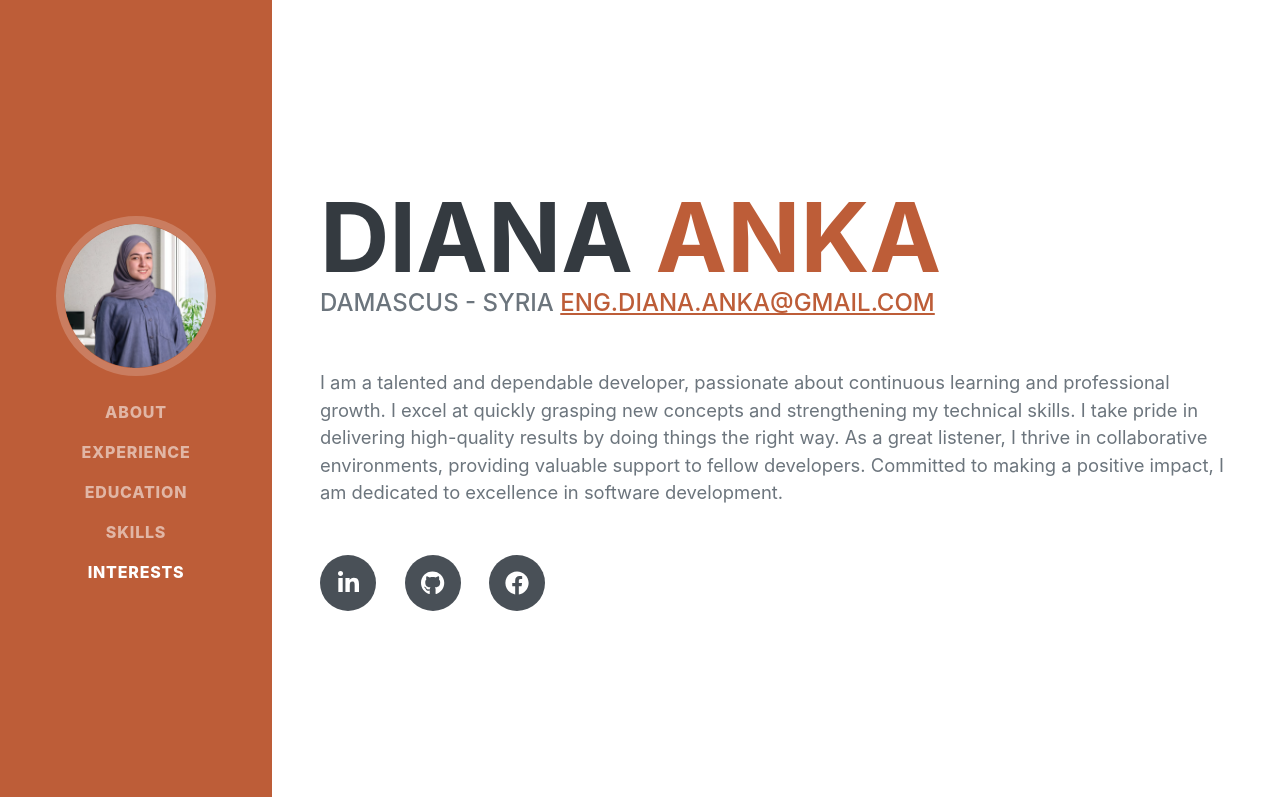
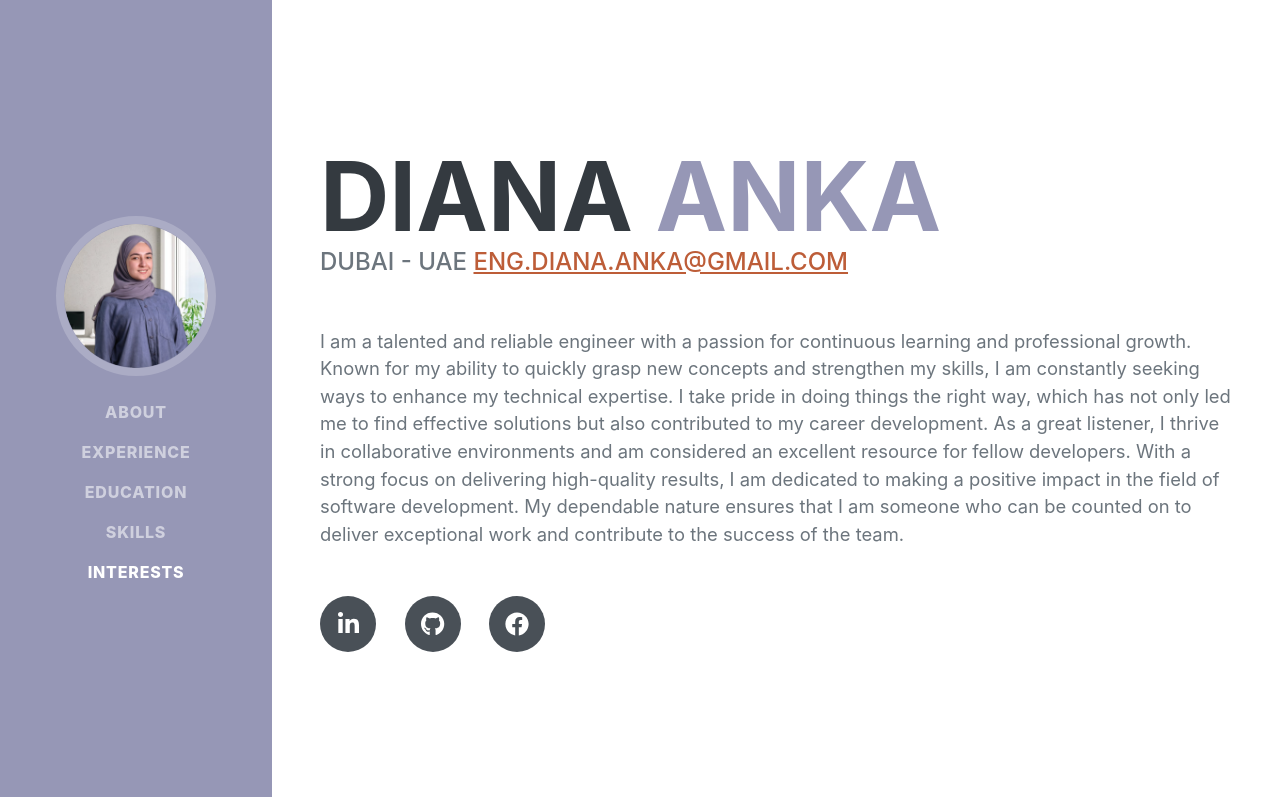
Before and after one commit to DianaAnka/my-portfolio, a plain HTML site: page index.html in a window 1280 px wide. Shown: the top 797 px of the page. Drawn offline with nearby package versions, Linux system fonts and the light colour scheme; a web font is replaced by a local one.

Commit message:
change style

```diff
--- a/index.html
+++ b/index.html
@@ -95,21 +95,27 @@
                         <span class="text-primary">Anka</span>
                     </h1>
                     <div class="subheading mb-5">
-                        Damascus - Syria
+                        Dubai - UAE
                         <a href="mailto:name@email.com"
                             >eng.diana.anka@gmail.com</a
                         >
                     </div>
                     <p class="lead mb-5">
-                        I am a talented and dependable developer, passionate
-                        about continuous learning and professional growth. I
-                        excel at quickly grasping new concepts and strengthening
-                        my technical skills. I take pride in delivering
-                        high-quality results by doing things the right way. As a
-                        great listener, I thrive in collaborative environments,
-                        providing valuable support to fellow developers.
-                        Committed to making a positive impact, I am dedicated to
-                        excellence in software development.
+                        I am a talented and reliable engineer with a passion for
+                        continuous learning and professional growth. Known for
+                        my ability to quickly grasp new concepts and strengthen
+                        my skills, I am constantly seeking ways to enhance my
+                        technical expertise. I take pride in doing things the
+                        right way, which has not only led me to find effective
+                        solutions but also contributed to my career development.
+                        As a great listener, I thrive in collaborative
+                        environments and am considered an excellent resource for
+                        fellow developers. With a strong focus on delivering
+                        high-quality results, I am dedicated to making a
+                        positive impact in the field of software development. My
+                        dependable nature ensures that I am someone who can be
+                        counted on to deliver exceptional work and contribute to
+                        the success of the team.
                     </p>
                     <div class="social-icons">
                         <a
```
Also changed, not shown: css/styles.css.
